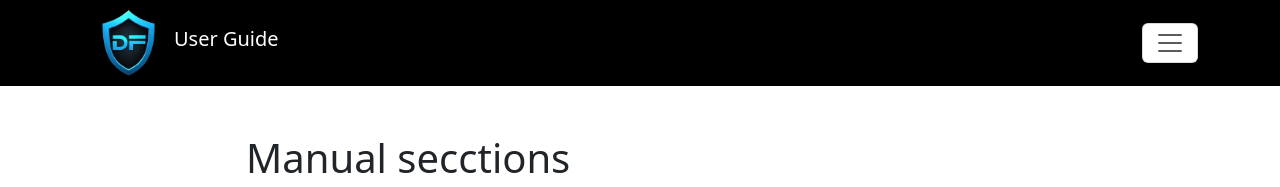
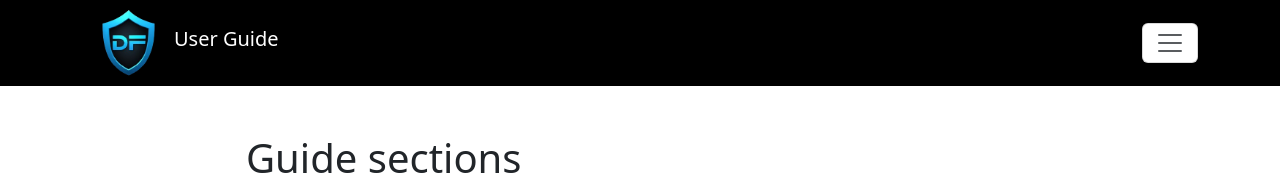
Before and after one commit to P56289/P56289.github.io, a plain HTML site: page en/index.html in a window 1280 px wide. Shown: the top 187 px of the page. Drawn offline with nearby package versions, Linux system fonts and the light colour scheme; grey boxes are pictures that could not be loaded.

Commit message:
Fix typo

```diff
--- a/en/index.html
+++ b/en/index.html
@@ -42,7 +42,7 @@
         <div class="container d-flex justify-content-center m-5">
 
             <div class="col-md-8  ">
-                <h1>Manual secctions</h1>
+                <h1>Guide sections</h1>
                 <div class="row row-cols-md-2 g-3 ">
                     <div class="col">
                         <div class="card bg-secondary bg-gradient bg-opacity-25 text-center " >
```
